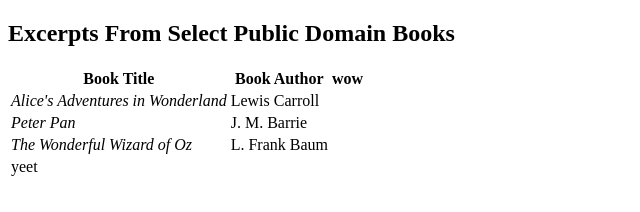
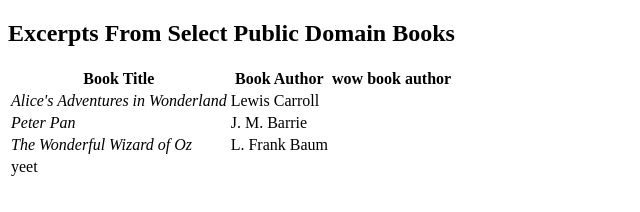
Before and after one commit to revillasenor/Lab03, a plain HTML site: page index.html in a window 1280 px wide. Shown: the full height of the page, 0-640 px from the left. Drawn offline with Linux system fonts and the light colour scheme.

Commit message:
Update index.html

```diff
--- a/index.html
+++ b/index.html
@@ -11,7 +11,7 @@
 		<tr>
 			<th>Book Title </th>
 			<th>Book Author </th>
-			<th> wow </th>
+			<th> wow book author </th>
 		</tr>
 		<tr>
 			<td><em>Alice's Adventures in Wonderland</em> </td>
```
